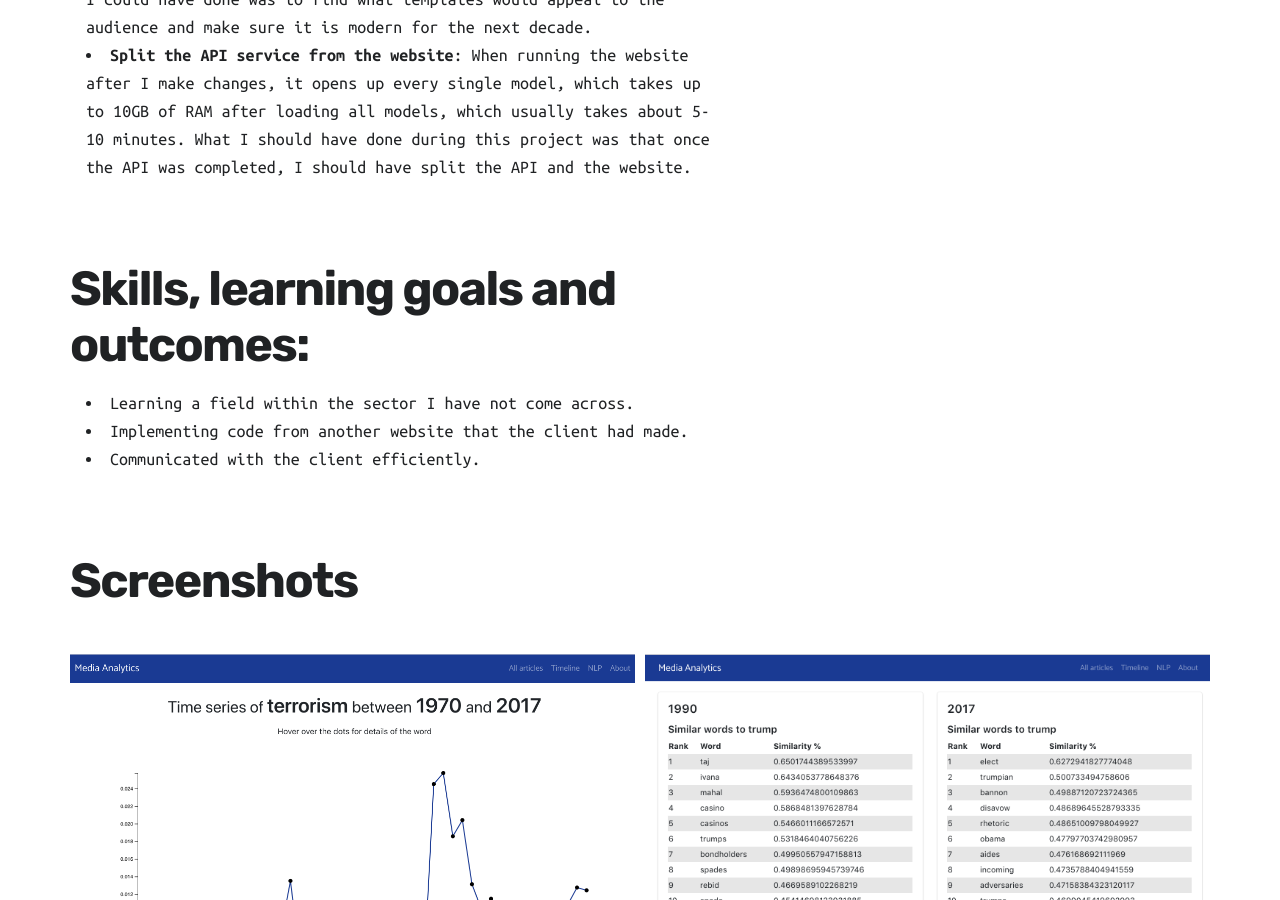
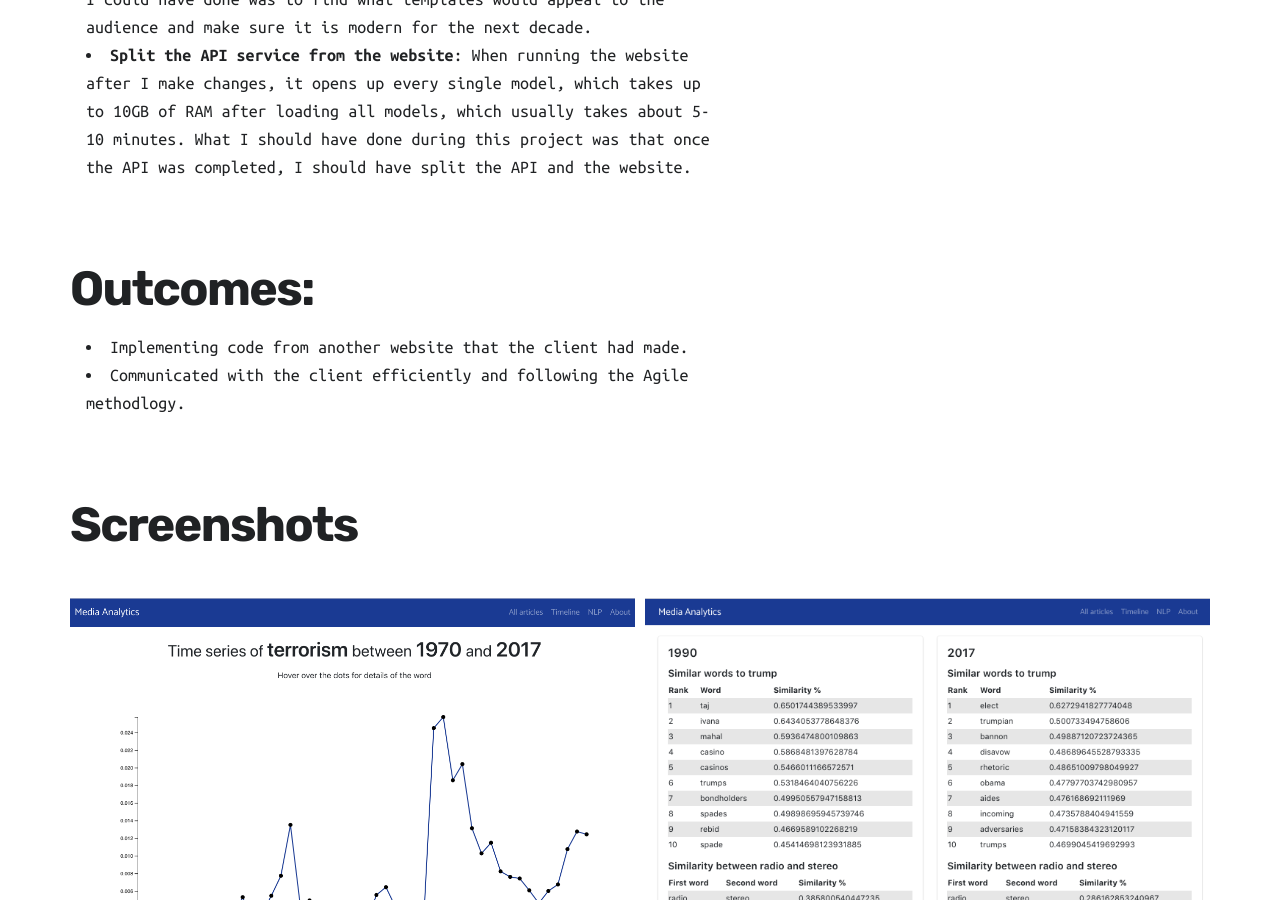
Before and after one commit to raymondhua/raymondhua.github.io, a Jekyll site: the page built from _projects/2018-12-06-op-project.md, in a window 1280 px wide and 900 px high, scrolled down 4118 px. Built offline with Jekyll 4.4.1, drawn with Linux system fonts in a browser that asks for light colours; nearby versions of some CDN libraries.

Commit message:
Removed IN720

```diff
--- a/_layouts/default.html
+++ b/_layouts/default.html
@@ -63,14 +63,14 @@
 
 	{% if site.data.settings.advanced_settings.analytics_code %}
 	<!-- Google tag (gtag.js) -->
-	<script async src="https://www.googletagmanager.com/gtag/js?id={{ site.data.settings.advanced_settings.analytics_code }}"></script>
+	<!-- <script async src="https://www.googletagmanager.com/gtag/js?id={{ site.data.settings.advanced_settings.analytics_code }}"></script>
 		<script>
 		window.dataLayer = window.dataLayer || [];
 		function gtag(){dataLayer.push(arguments);}
 		gtag('js', new Date());
 
 		gtag('config', '{{ site.data.settings.advanced_settings.analytics_code }}');
-	</script>
+	</script> -->
 	{% endif %}
 
 	{% if site.data.settings.advanced_settings.header_js %}
--- a/_projects/2018-12-06-op-project.md
+++ b/_projects/2018-12-06-op-project.md
@@ -48,10 +48,9 @@ I also had fun trying out the timeline of how frequently words have been used, p
 * **Made the site look good**: I used a simple template from Bootstrap. Looking back at it now, it does not look appealing to the viewer. What I could have done was to find what templates would appeal to the audience and make sure it is modern for the next decade.
 * **Split the API service from the website**: When running the website after I make changes, it opens up every single model, which takes up to 10GB of RAM after loading all models, which usually takes about 5-10 minutes. What I should have done during this project was that once the API was completed, I should have split the API and the website.
 
-## Skills, learning goals and outcomes:
-- Learning a field within the sector I have not come across.
+## Outcomes:
 - Implementing code from another website that the client had made.
-- Communicated with the client efficiently.
+- Communicated with the client efficiently and following the Agile methodlogy.
 
 ## Screenshots
 {% include post-components/gallery.html
```
Also changed, not shown: _projects/2023-02-17-mms.md (renamed from _projects/2023-02-11-mms.md, +1 -1 lines), archive/2022-06-13-in720.md (renamed from _projects/2022-06-13-in720.md).
